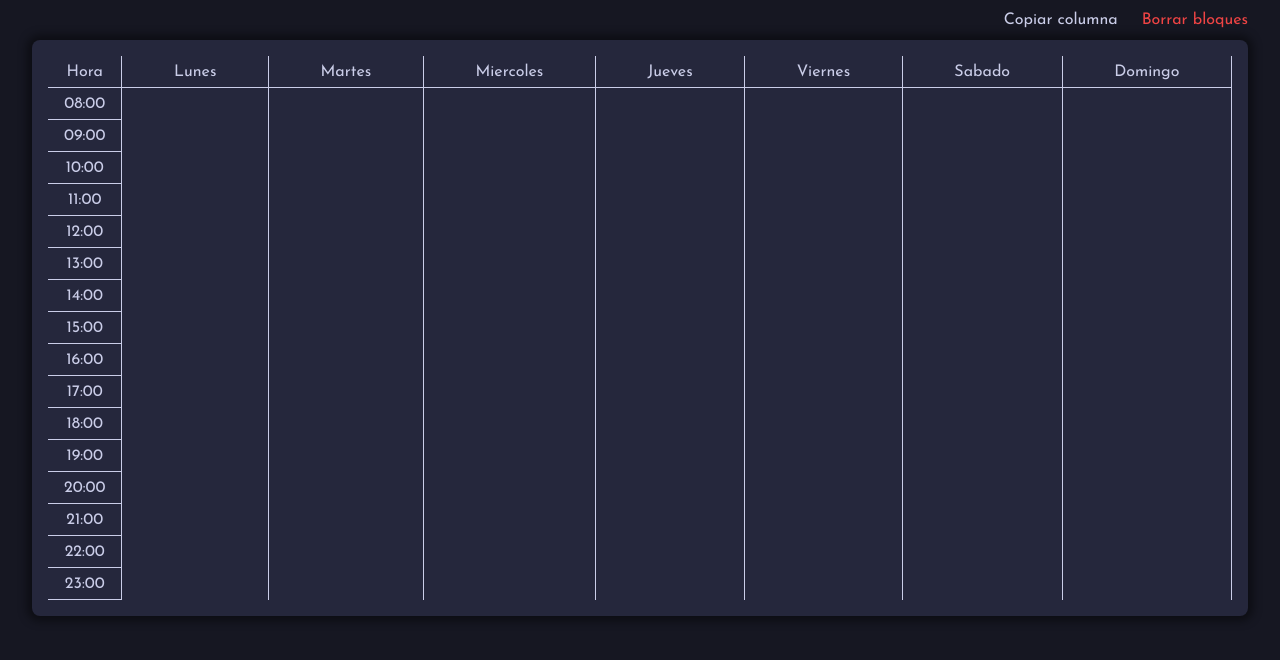
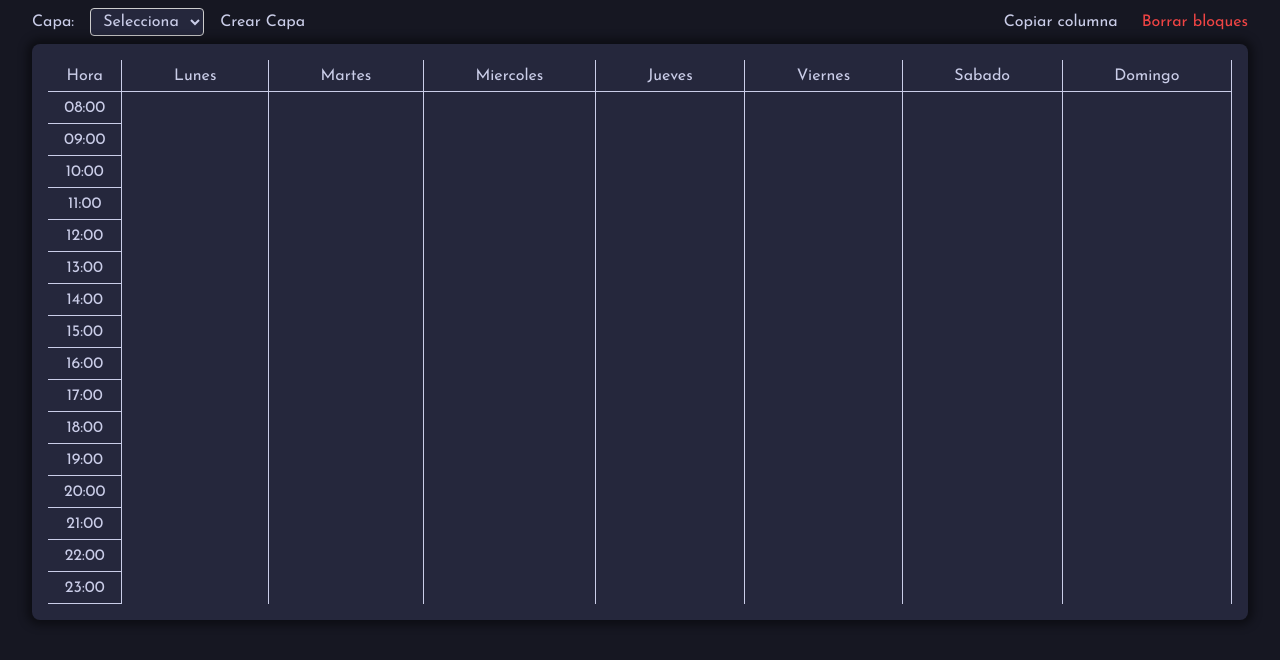
Before and after one commit to LifeAsDev/horario, a Next.js app: page / in a window 1280 px wide. Shown: the top 660 px of the page. Built offline with nearby package versions, Linux system fonts and the light colour scheme.

Commit message:
layers initial

```diff
--- a/app/globals.css
+++ b/app/globals.css
@@ -34,3 +34,19 @@ button {
 	height: 39px;
 	min-width: 105px;
 }
+
+select {
+	background-color: var(--very-dark-desaturated-blue);
+	padding: 4px 8px;
+	border: 1px solid #ccc;
+	border-radius: 4px;
+	outline: none;
+}
+
+option {
+	background-color: var(--dark-grayish-blue);
+}
+
+label {
+	text-align: left;
+}
--- a/src/components/scheduleTable/scheduleTable.tsx
+++ b/src/components/scheduleTable/scheduleTable.tsx
@@ -5,6 +5,7 @@ import CreateBlockModal, {
 	colors,
 } from "@/src/components/createBlockModal/createBlockModal";
 import DeleteBlockModal from "@/src/components/deleteBlockModal/deleteBlockModal";
+import ScheduleBlocks from "@/src/models/scheduleBlocks";
 
 function formatToTimeString(minutes: number): string {
 	const formattedMinutes = String(minutes).padStart(2, "0");
@@ -119,6 +120,10 @@ export default function ScheduleTable() {
 	const [deletingBlock, setDeletingBlock] = useState(false);
 	const [cellY, setCellY] = useState(0);
 	const [copyColumn, setCopyColumn] = useState<string | boolean>(false);
+	const [selectedLayer, setSelectedLayer] = useState<string>(""); // Estado para la opción seleccionada
+	const [layers, setLayers] = useState<ScheduleBlocks[]>([
+		{ name: "yo", blocks: [] },
+	]);
 
 	const handleMouseDown = (e: React.MouseEvent, block: ScheduleBlock) => {
 		setIsResizing(block.id);
@@ -426,15 +431,35 @@ export default function ScheduleTable() {
 	};
 
 	useEffect(() => {
-		const data = localStorage.getItem("scheduleBlocks");
+		const data = localStorage.getItem("layers");
 		if (data) {
-			setScheduleBlocks(JSON.parse(data));
+			setLayers(JSON.parse(data));
 		}
 	}, []);
 
 	useEffect(() => {
-		localStorage.setItem("scheduleBlocks", JSON.stringify(scheduleBlocks)); // Convertir a string para guardar
+		if (selectedLayer !== "")
+			setScheduleBlocks(
+				layers.filter((item) => item.name === selectedLayer)[0].blocks
+			);
+	}, [selectedLayer]);
+
+	useEffect(() => {
+		localStorage.setItem("scheduleBlocks", JSON.stringify(scheduleBlocks));
+
+		if (selectedLayer !== "") {
+			setLayers((prevLayers) =>
+				prevLayers.map((layer) =>
+					layer.name === selectedLayer
+						? { ...layer, blocks: scheduleBlocks }
+						: layer
+				)
+			);
+		}
 	}, [scheduleBlocks]);
+	useEffect(() => {
+		localStorage.setItem("layers", JSON.stringify(layers));
+	}, [layers]);
 
 	const copyColumnToAnother = (from: string, to: string) => {
 		setScheduleBlocks((prevBlocks) => {
@@ -457,6 +482,23 @@ export default function ScheduleTable() {
 	};
 	return (
 		<main className={styles.main}>
+			<div className={styles.topBox}>
+				<div className={styles.selectLayerBox}>
+					<label htmlFor="layer">Capa:</label>
+					<select
+						id="layer"
+						value={selectedLayer}
+						onChange={(e) => setSelectedLayer(e.target.value)}
+					>
+						<option key={"Selecciona"} value="" disabled>
+							Selecciona
+						</option>
+						{layers.map((item) => (
+							<option key={item.name}>{item.name}</option>
+						))}
+					</select>
+					<p className={styles.createLayer}>Crear Capa</p>
+				</div>
 				{newConfirmBlock && (
 					<CreateBlockModal
 						scheduleBlock={newConfirmBlock}
@@ -544,6 +586,8 @@ export default function ScheduleTable() {
 						</div>
 					)}
 				</div>
+			</div>
+
 			<div
 				className={`${styles.table} ${
 					isResizing || isDragging ? styles.cursorDown : ""
--- a/src/components/scheduleTable/styles.module.css
+++ b/src/components/scheduleTable/styles.module.css
@@ -118,7 +118,6 @@
 	flex-direction: row;
 	justify-content: flex-end;
 	gap: 1em;
-	padding-bottom: 0.5em;
 }
 
 .deleteBlockBox p {
@@ -147,3 +146,24 @@
 .copyColumnSelected {
 	background-color: rgba(255, 255, 255, 0.25);
 }
+
+.topBox {
+	display: flex;
+	flex-direction: row;
+	align-items: center;
+	text-align: center;
+	padding-bottom: 0.5em;
+	justify-content: space-between;
+}
+
+.selectLayerBox {
+	display: flex;
+	flex-direction: row;
+	gap: 1em;
+	justify-content: center;
+	align-items: center;
+}
+
+.createLayer {
+	cursor: pointer;
+}
--- /dev/null
+++ b/src/models/scheduleBlocks.ts
@@ -0,0 +1,7 @@
+import { ScheduleBlock } from "@/src/components/scheduleTable/scheduleTable";
+
+interface ScheduleBlocks {
+	name: string;
+	blocks: ScheduleBlock[];
+}
+export default ScheduleBlocks;
--- /dev/null
+++ b/src/schemas/scheduleBlocks.ts
@@ -0,0 +1,26 @@
+import ScheduleBlocks from "@/src/models/scheduleBlocks";
+import mongoose, { Schema, models } from "mongoose";
+import { ScheduleBlock } from "@/src/components/scheduleTable/scheduleTable";
+
+const scheduleBlockSchema = new Schema<ScheduleBlock>({
+	day: { type: String, required: true },
+	startTime: { type: Number, required: true },
+	duration: Number,
+	activity: { type: String, required: true },
+	id: String,
+	color: { type: String, required: false },
+});
+
+const scheduleBlocksSchema = new Schema<ScheduleBlocks>(
+	{
+		name: {
+			type: String,
+			default: "",
+		},
+		blocks: [scheduleBlockSchema],
+	},
+	{ timestamps: true }
+);
+
+export default mongoose.models?.ScheduleBlocks ||
+	mongoose.model("ScheduleBlocks", scheduleBlocksSchema);
```
Also changed, not shown: package.json (+6 -5 lines), src/lib/mongodb.ts (added, +33 -0 lines), 1 other file (tests, documents, lock files or other folders). Lines whose indentation alone changed are shown as unchanged.
